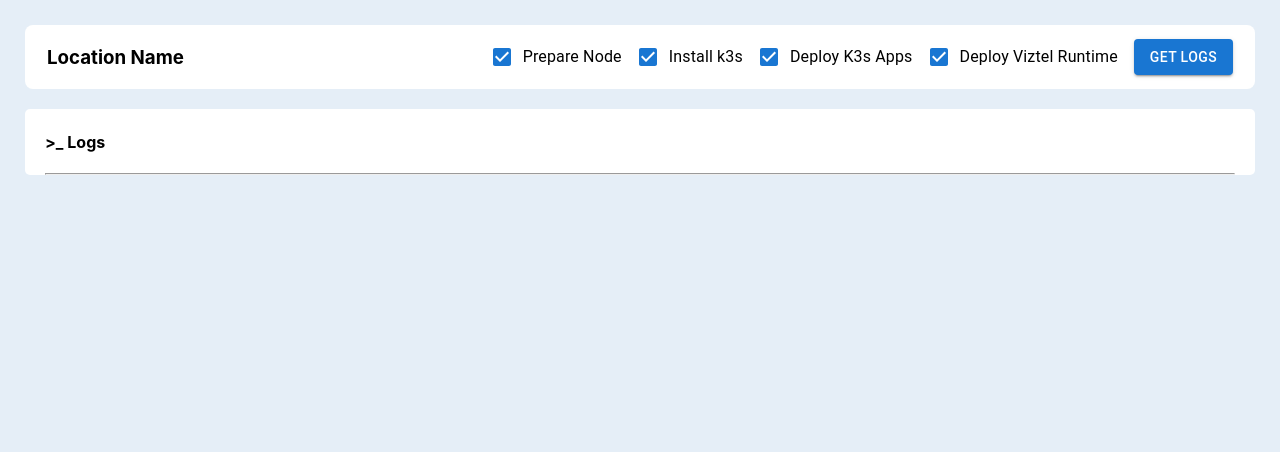
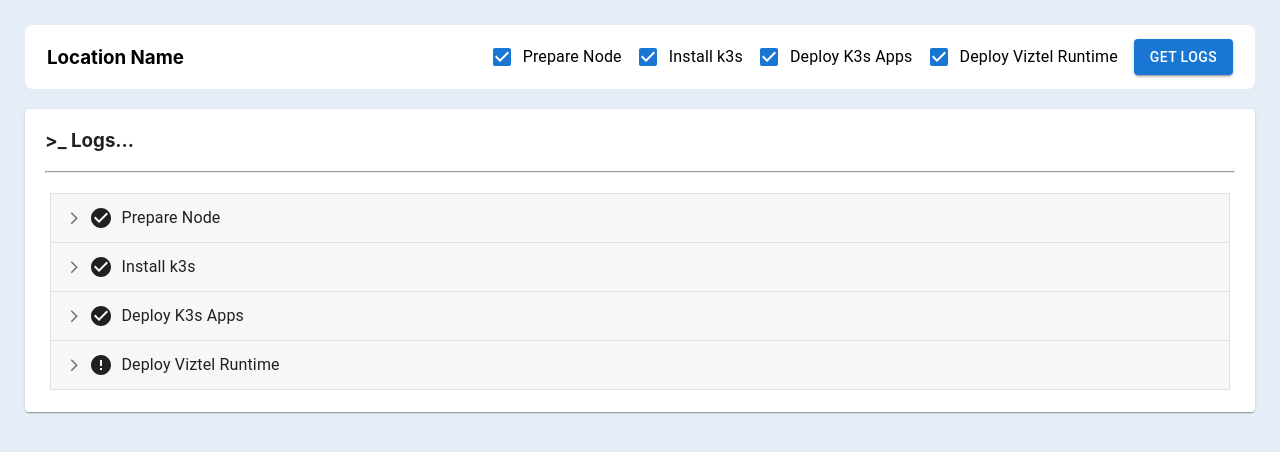
Before and after one commit to MytrucNguyen/server-log, a React (Create React App) app: page / in a window 1280 px wide. Shown: the top 452 px of the page. Built offline with nearby package versions, Linux system fonts and the light colour scheme.

Commit message:
Expandable Info

```diff
--- a/package.json
+++ b/package.json
@@ -8,6 +8,8 @@
     "@mui/icons-material": "^5.6.2",
     "@mui/material": "^5.7.0",
     "@mui/styled-engine-sc": "^5.7.0",
+    "@mui/x-data-grid": "^5.11.0",
+    "@mui/x-data-grid-pro": "^5.11.0",
     "@testing-library/jest-dom": "^5.14.1",
     "@testing-library/react": "^13.0.0",
     "@testing-library/user-event": "^13.2.1",
--- a/src/components/ServerLog/ServerLogBody/index.css
+++ b/src/components/ServerLog/ServerLogBody/index.css
@@ -10,3 +10,19 @@
     padding-top: 1px;
     margin: 20px;
 }
+
+.logs {
+    padding: 0 25px 22px;
+}
+
+.stepsExpanded {
+    display: flex;
+    flex-direction: row;
+    align-items: center;
+    padding: 0;
+    margin: 0;
+}
+.stepsExpanded p{
+    padding: 0;
+    margin: 0;
+}
--- a/src/components/ServerLog/ServerLogBody/index.jsx
+++ b/src/components/ServerLog/ServerLogBody/index.jsx
@@ -1,13 +1,199 @@
-import './index.css';
-export default function ServerLogBody(){
-    return(
-        <div className="serverLogBody">
-            <div className='serverBodyWrapper'>
-                <div className='topOfServerBody'>
-                    <h4>>_ Logs</h4>
-                    <hr/>
-                </div>
-            </div>
+import "./index.css";
+import { useState } from "react";
+import { styled } from "@mui/material/styles";
+import Paper from "@mui/material/Paper";
+import ArrowForwardIosSharpIcon from "@mui/icons-material/ArrowForwardIosSharp";
+import MuiAccordion from "@mui/material/Accordion";
+import MuiAccordionSummary from "@mui/material/AccordionSummary";
+import MuiAccordionDetails from "@mui/material/AccordionDetails";
+import Typography from "@mui/material/Typography";
+import CheckCircleIcon from "@mui/icons-material/CheckCircle";
+import ErrorIcon from "@mui/icons-material/Error";
+import { Collapse, List, ListItemButton, ListItemText } from "@mui/material";
+import ExpandLess from "@mui/icons-material/ExpandLess";
+import ExpandMore from "@mui/icons-material/ExpandMore";
+
+const Accordion = styled((props) => (
+  <MuiAccordion disableGutters elevation={0} square {...props} />
+))(({ theme }) => ({
+  border: `1px solid ${theme.palette.divider}`,
+  "&:not(:last-child)": {
+    borderBottom: 0,
+  },
+  "&:before": {
+    display: "none",
+  },
+}));
+
+const AccordionSummary = styled((props) => (
+  <MuiAccordionSummary
+    expandIcon={<ArrowForwardIosSharpIcon sx={{ fontSize: "0.9rem" }} />}
+    {...props}
+  />
+))(({ theme }) => ({
+  backgroundColor:
+    theme.palette.mode === "dark"
+      ? "rgba(255, 255, 255, .05)"
+      : "rgba(0, 0, 0, .03)",
+  flexDirection: "row-reverse",
+  "& .MuiAccordionSummary-expandIconWrapper.Mui-expanded": {
+    transform: "rotate(90deg)",
+  },
+  "& .MuiAccordionSummary-content": {
+    marginLeft: theme.spacing(1),
+  },
+}));
+
+const AccordionDetails = styled(MuiAccordionDetails)(({ theme }) => ({
+  padding: theme.spacing(2),
+  borderTop: "1px solid rgba(0, 0, 0, .125)",
+}));
+
+export default function ServerLogBody() {
+  const [open, setOpen] = useState(false);
+
+  const handleStepExpanded = () => {
+    setOpen(!open);
+  };
+
+  return (
+    <Paper className="serverLogBody">
+      <div className="serverBodyWrapper">
+        <div className="topOfServerBody">
+          <h3>>_ Logs...</h3>
+          <hr />
         </div>
-    )
+        <div className="logs">
+          <Accordion
+            // expanded={expanded === "prepare_node"}
+            // onChange={handleExpandedChange("prepare_node")}
+          >
+            <AccordionSummary
+              aria-controls="prepare_noded-content"
+              id="prepare_noded-header"
+            >
+              <CheckCircleIcon sx={{ marginRight: 1 }} />
+              <Typography>Prepare Node</Typography>
+            </AccordionSummary>
+
+            <AccordionDetails>
+              <ListItemButton onClick={handleStepExpanded}>
+                <ListItemText>
+                    <div className="stepsExpanded">
+                        <p>0: </p>
+                        {open ? <ExpandLess /> : <ExpandMore />}
+                        <p>Install Prerequisites for edge server setup</p>
+                    </div>
+                </ListItemText>
+              </ListItemButton>
+              <Collapse in={open} timeout="auto" unmountOnExit>
+                <List component="div" disablePadding>
+                    <ListItemText sx={{marginLeft: 6.5}} primary="Lorem ipsum dolor sit amet, consectetur adipiscing elit." />
+                </List>
+              </Collapse>
+              <ListItemButton onClick={handleStepExpanded}>
+                <ListItemText>
+                    <div className="stepsExpanded">
+                        <p>1: </p>
+                        {open ? <ExpandLess /> : <ExpandMore />}
+                        <p>add Docker gpg key</p>
+                    </div>
+                </ListItemText>
+              </ListItemButton>
+              <Collapse in={open} timeout="auto" unmountOnExit>
+                <List component="div" disablePadding>
+                    <ListItemText sx={{marginLeft: 6.5}} primary="Lorem ipsum dolor sit amet, consectetur adipiscing elit." />
+                </List>
+              </Collapse>
+
+              {/* <Typography>
+                0: Prepare and Upload Assets to Edge Server
+              </Typography>
+              <Typography>
+                1: Install Prerequisites for edge server setup
+              </Typography>
+              <div className="stepsExpanded">
+
+                <Typography>2:</Typography>
+
+
+                 */}
+              {/* <AccordionSummary
+                  sx={{ marginLeft: "-13px" }}
+                  aria-controls="install_k3sd-content"
+                  id="install_k3sd-header"
+                >
+                  <Typography sx={{marginLeft: '-5px'}}>add Docker gpg key</Typography>
+                </AccordionSummary> */}
+
+              {/* </div> */}
+            </AccordionDetails>
+          </Accordion>
+          <Accordion
+            // expanded={expanded === "install_k3s"}
+            // onChange={handleExpandedChange("install_k3s")}
+          >
+            <AccordionSummary
+              aria-controls="install_k3sd-content"
+              id="install_k3sd-header"
+            >
+              <CheckCircleIcon sx={{ marginRight: 1 }} />
+              <Typography>Install k3s</Typography>
+            </AccordionSummary>
+            <AccordionDetails>
+              <Typography>
+                Lorem ipsum dolor sit amet, consectetur adipiscing elit.
+                Suspendisse malesuada lacus ex, sit amet blandit leo lobortis
+                eget. Lorem ipsum dolor sit amet, consectetur adipiscing elit.
+                Suspendisse malesuada lacus ex, sit amet blandit leo lobortis
+                eget.
+              </Typography>
+            </AccordionDetails>
+          </Accordion>
+          <Accordion
+            // expanded={expanded === "deploy_k3s_apps"}
+            // onChange={handleExpandedChange("deploy_k3s_apps")}
+          >
+            <AccordionSummary
+              aria-controls="deploy_k3s_appsd-content"
+              id="deploy_k3s_appsd-header"
+            >
+              <CheckCircleIcon sx={{ marginRight: 1 }} />
+              <Typography>Deploy K3s Apps</Typography>
+            </AccordionSummary>
+            <AccordionDetails>
+              <Typography>
+                Lorem ipsum dolor sit amet, consectetur adipiscing elit.
+                Suspendisse malesuada lacus ex, sit amet blandit leo lobortis
+                eget. Lorem ipsum dolor sit amet, consectetur adipiscing elit.
+                Suspendisse malesuada lacus ex, sit amet blandit leo lobortis
+                eget.
+              </Typography>
+            </AccordionDetails>
+          </Accordion>
+          <Accordion
+            // expanded={expanded === "deploy_runtime"}
+            // onChange={handleExpandedChange("deploy_runtime")}
+          >
+            <AccordionSummary
+              aria-controls="deploy_runtimed-content"
+              id="deploy_runtimed-header"
+            >
+              <ErrorIcon sx={{ marginRight: 1 }} />
+              <Typography>Deploy Viztel Runtime</Typography>
+            </AccordionSummary>
+            <AccordionDetails>
+              <Typography>
+                Lorem ipsum dolor sit amet, consectetur adipiscing elit.
+                Suspendisse malesuada lacus ex, sit amet blandit leo lobortis
+                eget. Lorem ipsum dolor sit amet, consectetur adipiscing elit.
+                Suspendisse malesuada lacus ex, sit amet blandit leo lobortis
+                eget.
+              </Typography>
+            </AccordionDetails>
+          </Accordion>
+        </div>
+      </div>
+    </Paper>
+  );
 }
--- a/src/components/ServerLogHeader/index.jsx
+++ b/src/components/ServerLogHeader/index.jsx
@@ -3,9 +3,10 @@ import "./index.css";
 import Checkbox from "@mui/material/Checkbox";
 import FormControlLabel from "@mui/material/FormControlLabel";
 import Button from "@mui/material/Button";
+import Paper from '@mui/material/Paper';
 
 export default function ServerLogHeader() {
-  const [checkMark, setCheckMark] = React.useState({
+  const [checkMark, setCheckMark] = useState({
     prepare_node: true,
     install_k3s: true,
     deploy_k3s_apps: true,
```
Also changed, not shown: 2 other files (tests, documents, lock files or other folders).
